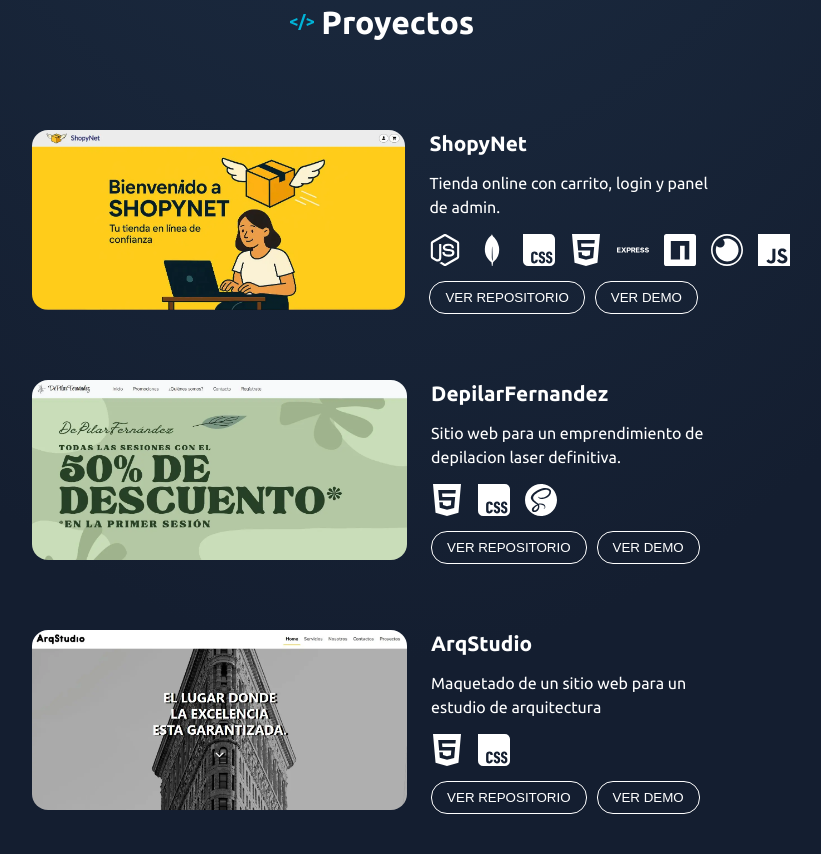
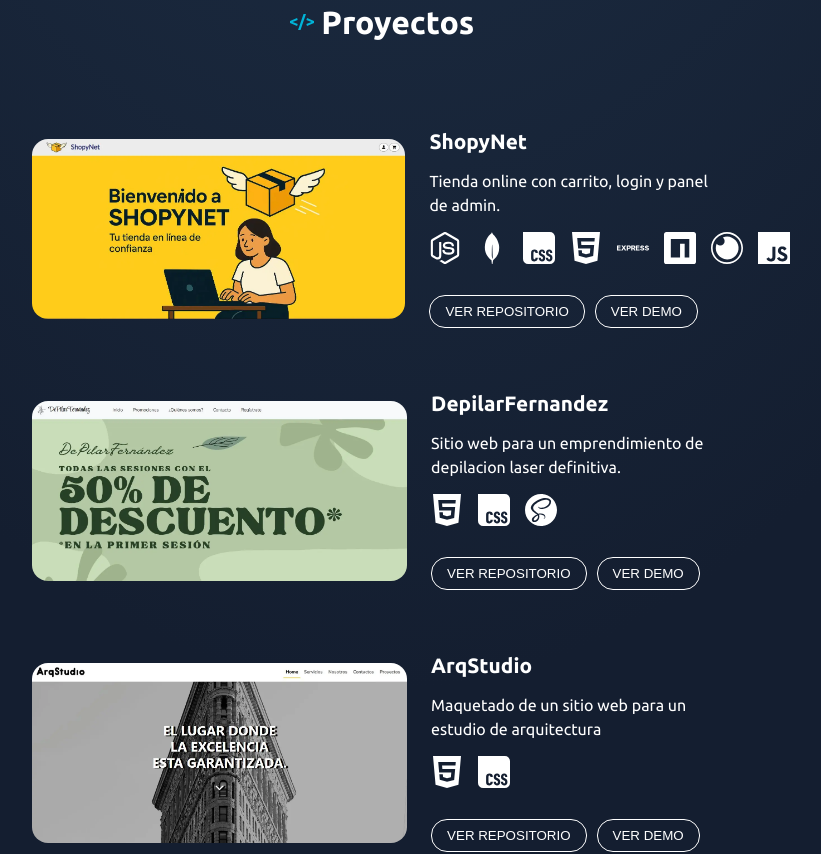
Before and after one commit to Roccoadn/myportfolio, a React (Vite) app: page / in a window 1280 px wide. Shown: the part 920-1774 px from the top of the page, without its empty margins (258-1079 px from the left). Built offline with nearby package versions, Linux system fonts and the light colour scheme.

Commit message:
acomodando img y reordenando iconos

```diff
--- a/src/components/Projects/Projects.css
+++ b/src/components/Projects/Projects.css
@@ -31,6 +31,11 @@
     color: #fff;
 }
 
+#projects .projects-list .projects-card a {
+    display: flex;
+    justify-content: center;
+}
+
 #projects .projects-list .projects-card img {
     height: 180px;
     border-radius: 16px;
@@ -51,9 +56,8 @@
 
 #projects .projects-list .projects-card .card-info-container .icons {
     display: flex;
+    justify-content: start;
     gap: 15px;
-    justify-items: center;
-    align-items: center;
 }
 
 #projects .projects-list .projects-card .card-info-container .icons svg {
@@ -78,6 +82,7 @@
     color: #fff;
     cursor: pointer;
     transition: all 0.2s ease-in;
+    margin-top: 1rem;
 }
 
 #projects button:hover {
```
